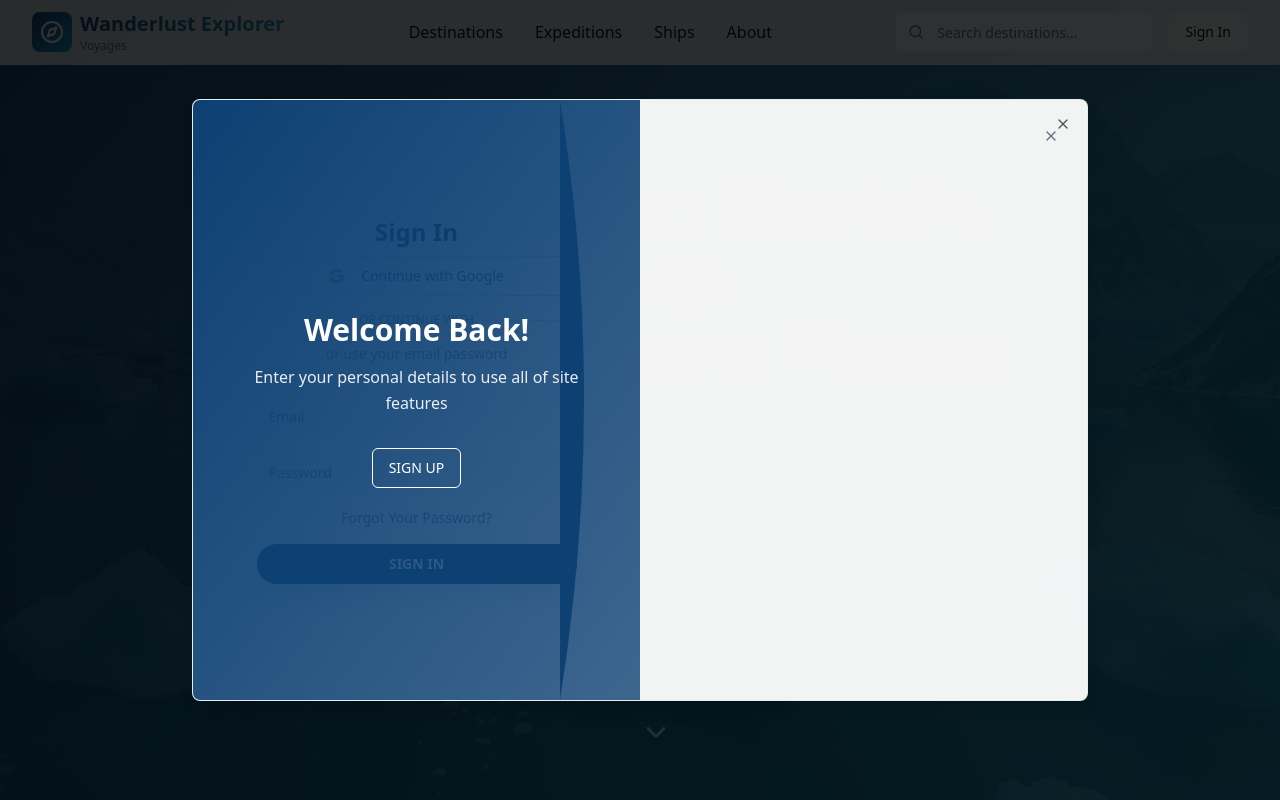
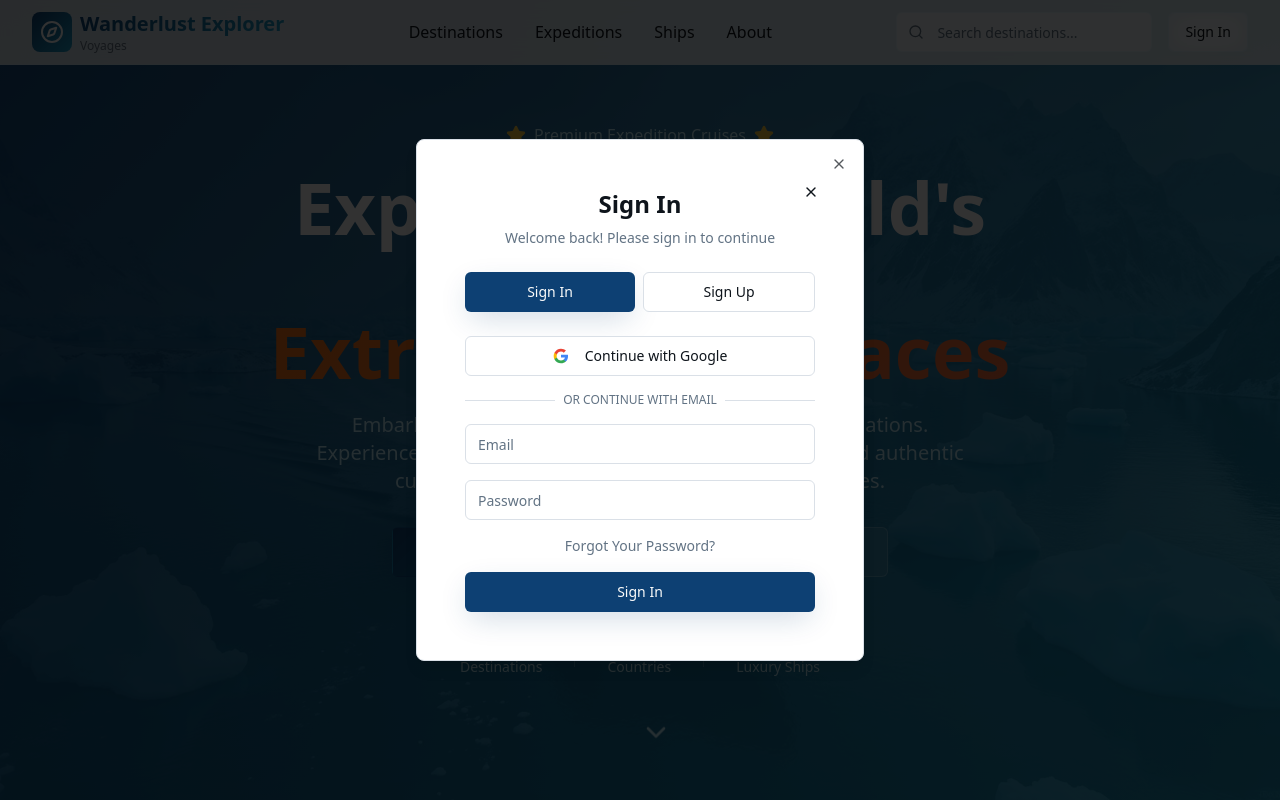
Before and after one commit to RoshanGowdaR/wanderlust-explorer-voyages, a React (Vite) app: page / in a window 1280 px wide. Both pictures are taken after a click on the button "Sign In". Shown: the top 800 px of the page. Built offline with nearby package versions, Linux system fonts and the light colour scheme.

Commit message:
Refactor login and README
Remove animations from login and simplify the UI. Update README to focus on project details and features, removing all references to Lovable AI.

```diff
--- a/src/components/Header.tsx
+++ b/src/components/Header.tsx
@@ -1,9 +1,10 @@
+
 import { useState, useEffect } from "react";
 import { Button } from "@/components/ui/button";
 import { Input } from "@/components/ui/input";
 import { Search, Menu, X, Compass, User as UserIcon, LogOut } from "lucide-react";
 import { DropdownMenu, DropdownMenuContent, DropdownMenuItem, DropdownMenuTrigger } from "@/components/ui/dropdown-menu";
-import SlidingAuthDialog from "@/components/auth/SlidingAuthDialog";
+import SimpleAuthDialog from "@/components/auth/SimpleAuthDialog";
 import { supabase } from "@/integrations/supabase/client";
 import { useToast } from "@/hooks/use-toast";
 import type { User } from "@supabase/supabase-js";
@@ -247,7 +248,7 @@ export default function Header() {
         </div>
       </header>
 
-      <SlidingAuthDialog open={isAuthOpen} onOpenChange={setIsAuthOpen} />
+      <SimpleAuthDialog open={isAuthOpen} onOpenChange={setIsAuthOpen} />
     </>
   );
 }
--- /dev/null
+++ b/src/components/auth/SimpleAuthDialog.tsx
@@ -0,0 +1,258 @@
+
+import { useState } from "react";
+import { Dialog, DialogContent } from "@/components/ui/dialog";
+import { Button } from "@/components/ui/button";
+import { Input } from "@/components/ui/input";
+import { Checkbox } from "@/components/ui/checkbox";
+import { X } from "lucide-react";
+import { useToast } from "@/hooks/use-toast";
+import { supabase } from "@/integrations/supabase/client";
+
+interface SimpleAuthDialogProps {
+  open: boolean;
+  onOpenChange: (open: boolean) => void;
+}
+
+export default function SimpleAuthDialog({ open, onOpenChange }: SimpleAuthDialogProps) {
+  const [isSignUp, setIsSignUp] = useState(false);
+  const [isLoading, setIsLoading] = useState(false);
+  const [acceptTerms, setAcceptTerms] = useState(false);
+  const { toast } = useToast();
+
+  const handleAuth = async (event: React.FormEvent<HTMLFormElement>, type: 'signin' | 'signup') => {
+    event.preventDefault();
+    setIsLoading(true);
+
+    const formData = new FormData(event.currentTarget);
+    const email = formData.get('email') as string;
+    const password = formData.get('password') as string;
+
+    const cleanupAuthState = () => {
+      Object.keys(localStorage).forEach((key) => {
+        if (key.startsWith('supabase.auth.') || key.includes('sb-')) {
+          localStorage.removeItem(key);
+        }
+      });
+      try {
+        Object.keys(sessionStorage || {}).forEach((key) => {
+          if (key.startsWith('supabase.auth.') || key.includes('sb-')) {
+            sessionStorage.removeItem(key);
+          }
+        });
+      } catch (error) {
+        // Session storage might not be available
+      }
+    };
+
+    try {
+      if (type === 'signin') {
+        cleanupAuthState();
+
+        try {
+          await supabase.auth.signOut({ scope: 'global' });
+        } catch (err) {
+          // Continue even if this fails
+        }
+
+        const { data, error } = await supabase.auth.signInWithPassword({ email, password });
+        if (error) {
+          if (error.message.includes('email not confirmed')) {
+            toast({
+              title: "Email not verified",
+              description: "Please check your email and click the verification link before signing in.",
+              variant: "destructive"
+            });
+            return;
+          }
+          throw error;
+        }
+
+        if (data.user) {
+          toast({ title: "Welcome back!", description: "You've been signed in successfully." });
+          onOpenChange(false);
+          setTimeout(() => {
+            window.location.href = '/';
+          }, 500);
+        }
+      } else {
+        cleanupAuthState();
+
+        const { data, error } = await supabase.auth.signUp({
+          email,
+          password,
+          options: { emailRedirectTo: `${window.location.origin}/` }
+        });
+        if (error) throw error;
+
+        if (data.user && !data.session) {
+          toast({
+            title: "Check your email!",
+            description: "We've sent you a verification link. Please verify your email before signing in."
+          });
+          onOpenChange(false);
+        } else if (data.session) {
+          toast({ title: "Account created!", description: "Welcome to your expedition journey!" });
+          onOpenChange(false);
+          setTimeout(() => {
+            window.location.href = '/';
+          }, 500);
+        }
+      }
+    } catch (error: any) {
+      console.error('Auth error:', error);
+      toast({ title: "Error", description: error.message, variant: "destructive" });
+    } finally {
+      setIsLoading(false);
+    }
+  };
+
+  const handleGoogleAuth = async () => {
+    setIsLoading(true);
+    try {
+      Object.keys(localStorage).forEach((key) => {
+        if (key.startsWith('supabase.auth.') || key.includes('sb-')) {
+          localStorage.removeItem(key);
+        }
+      });
+
+      const { error } = await supabase.auth.signInWithOAuth({
+        provider: 'google',
+        options: {
+          redirectTo: `${window.location.origin}/`
+        }
+      });
+      if (error) throw error;
+    } catch (error: any) {
+      console.error('Google auth error:', error);
+      toast({ title: "Error", description: error.message, variant: "destructive" });
+    } finally {
+      setIsLoading(false);
+    }
+  };
+
+  return (
+    <Dialog open={open} onOpenChange={onOpenChange}>
+      <DialogContent className="sm:max-w-md bg-background border">
+        <div className="relative p-6">
+          <Button
+            variant="ghost"
+            size="icon"
+            className="absolute top-2 right-2"
+            onClick={() => onOpenChange(false)}
+          >
+            <X className="h-4 w-4" />
+          </Button>
+
+          <div className="text-center mb-6">
+            <h2 className="text-2xl font-bold mb-2">
+              {isSignUp ? "Create Account" : "Sign In"}
+            </h2>
+            <p className="text-sm text-muted-foreground">
+              {isSignUp ? "Create your account to start exploring" : "Welcome back! Please sign in to continue"}
+            </p>
+          </div>
+
+          <div className="flex space-x-2 mb-6">
+            <Button
+              variant={!isSignUp ? "default" : "outline"}
+              className="flex-1"
+              onClick={() => setIsSignUp(false)}
+            >
+              Sign In
+            </Button>
+            <Button
+              variant={isSignUp ? "default" : "outline"}
+              className="flex-1"
+              onClick={() => setIsSignUp(true)}
+            >
+              Sign Up
+            </Button>
+          </div>
+
+          <Button
+            onClick={handleGoogleAuth}
+            variant="outline"
+            className="w-full mb-4"
+            disabled={isLoading}
+          >
+            <svg className="w-4 h-4 mr-2" viewBox="0 0 24 24">
+              <path fill="#4285F4" d="M22.56 12.25c0-.78-.07-1.53-.2-2.25H12v4.26h5.92c-.26 1.37-1.04 2.53-2.21 3.31v2.77h3.57c2.08-1.92 3.28-4.74 3.28-8.09z"/>
+              <path fill="#34A853" d="M12 23c2.97 0 5.46-.98 7.28-2.66l-3.57-2.77c-.98.66-2.23 1.06-3.71 1.06-2.86 0-5.29-1.93-6.16-4.53H2.18v2.84C3.99 20.53 7.7 23 12 23z"/>
+              <path fill="#FBBC05" d="M5.84 14.09c-.22-.66-.35-1.36-.35-2.09s.13-1.43.35-2.09V7.07H2.18C1.43 8.55 1 10.22 1 12s.43 3.45 1.18 4.93l2.85-2.22.81-.62z"/>
+              <path fill="#EA4335" d="M12 5.38c1.62 0 3.06.56 4.21 1.64l3.15-3.15C17.45 2.09 14.97 1 12 1 7.7 1 3.99 3.47 2.18 7.07l3.66 2.84c.87-2.6 3.3-4.53 6.16-4.53z"/>
+            </svg>
+            Continue with Google
+          </Button>
+
+          <div className="relative mb-4">
+            <div className="absolute inset-0 flex items-center">
+              <span className="w-full border-t" />
+            </div>
+            <div className="relative flex justify-center text-xs uppercase">
+              <span className="bg-background px-2 text-muted-foreground">Or continue with email</span>
+            </div>
+          </div>
+
+          <form onSubmit={(e) => handleAuth(e, isSignUp ? 'signup' : 'signin')} className="space-y-4">
+            {isSignUp && (
+              <div>
+                <Input
+                  name="fullName"
+                  type="text"
+                  placeholder="Full Name"
+                  required
+                />
+              </div>
+            )}
+            <div>
+              <Input
+                name="email"
+                type="email"
+                placeholder="Email"
+                required
+              />
+            </div>
+            <div>
+              <Input
+                name="password"
+                type="password"
+                placeholder="Password"
+                required
+              />
+            </div>
+
+            {isSignUp && (
+              <div className="flex items-center space-x-2">
+                <Checkbox
+                  id="terms"
+                  checked={acceptTerms}
+                  onCheckedChange={(checked) => setAcceptTerms(!!checked)}
+                />
+                <label
+                  htmlFor="terms"
+                  className="text-sm text-muted-foreground"
+                >
+                  I agree to the Terms of Service and Privacy Policy
+                </label>
+              </div>
+            )}
+
+            {!isSignUp && (
+              <p className="text-sm text-muted-foreground text-center cursor-pointer hover:text-primary">
+                Forgot Your Password?
+              </p>
+            )}
+
+            <Button
+              type="submit"
+              className="w-full"
+              disabled={isLoading || (isSignUp && !acceptTerms)}
+            >
+              {isLoading ? (isSignUp ? "Creating..." : "Signing in...") : (isSignUp ? "Create Account" : "Sign In")}
+            </Button>
+          </form>
+        </div>
+      </DialogContent>
+    </Dialog>
+  );
+}
```
Also changed, not shown: 1 other file (tests, documents, lock files or other folders).
